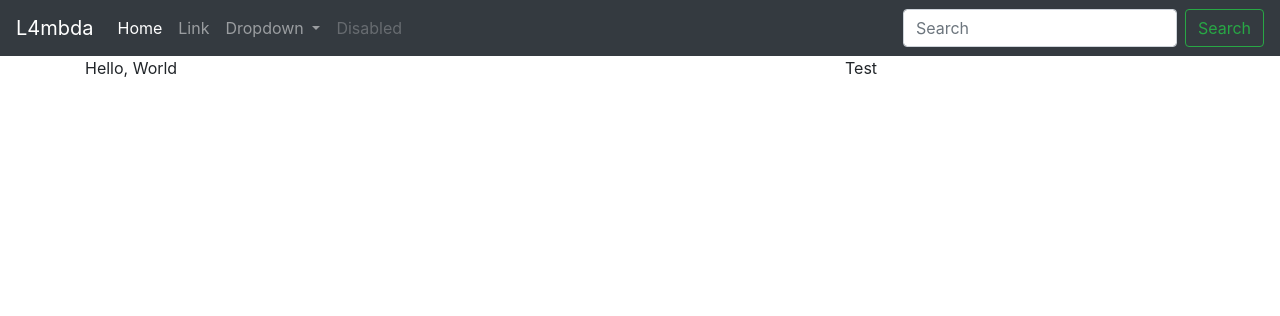
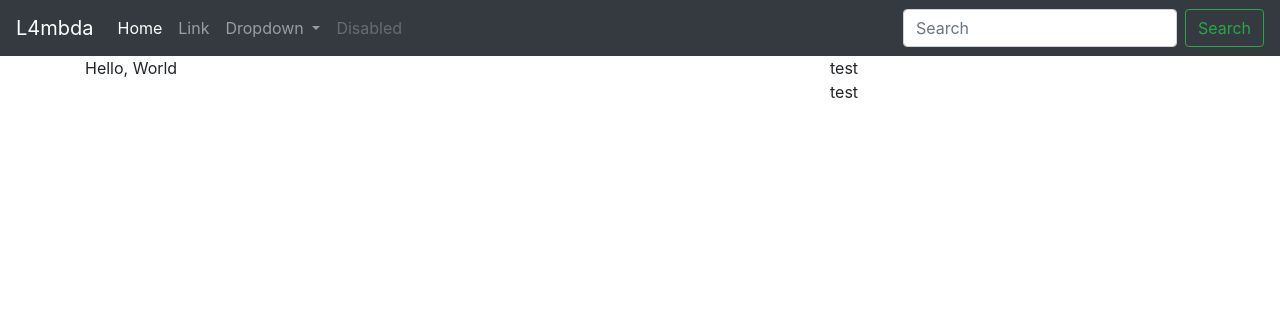
Before and after one commit to dmateos/l4mbda, a Django app: page / in a window 1280 px wide. Shown: the top 316 px of the page. Run offline with Django 3.2, Linux system fonts and the light colour scheme; some libraries are stand-ins or nearby versions.

Commit message:
template work + view tests

```diff
--- a/jobmanager/templates/jobmanager/base.html
+++ b/jobmanager/templates/jobmanager/base.html
@@ -61,7 +61,12 @@
           {% block content %} {% endblock %}
         </div>
         <div class="col-4">
-          Test
+          <div class="row">
+            test
+          </div>
+          <div class="row">
+            test
+          </div>
         </div>
       </div>
     </div>
--- a/jobmanager/tests.py
+++ b/jobmanager/tests.py
@@ -1,6 +1,12 @@
 import django.test
 from unittest.mock import patch
 from .models import Job, JobRun
+
+
+class TestRunJobView(django.test.TestCase):
+    def test_view_thing(self):
+        request = self.client.get("/runjob")
+        print(request)
 
 
 class TestJobModel(django.test.TestCase):
```
